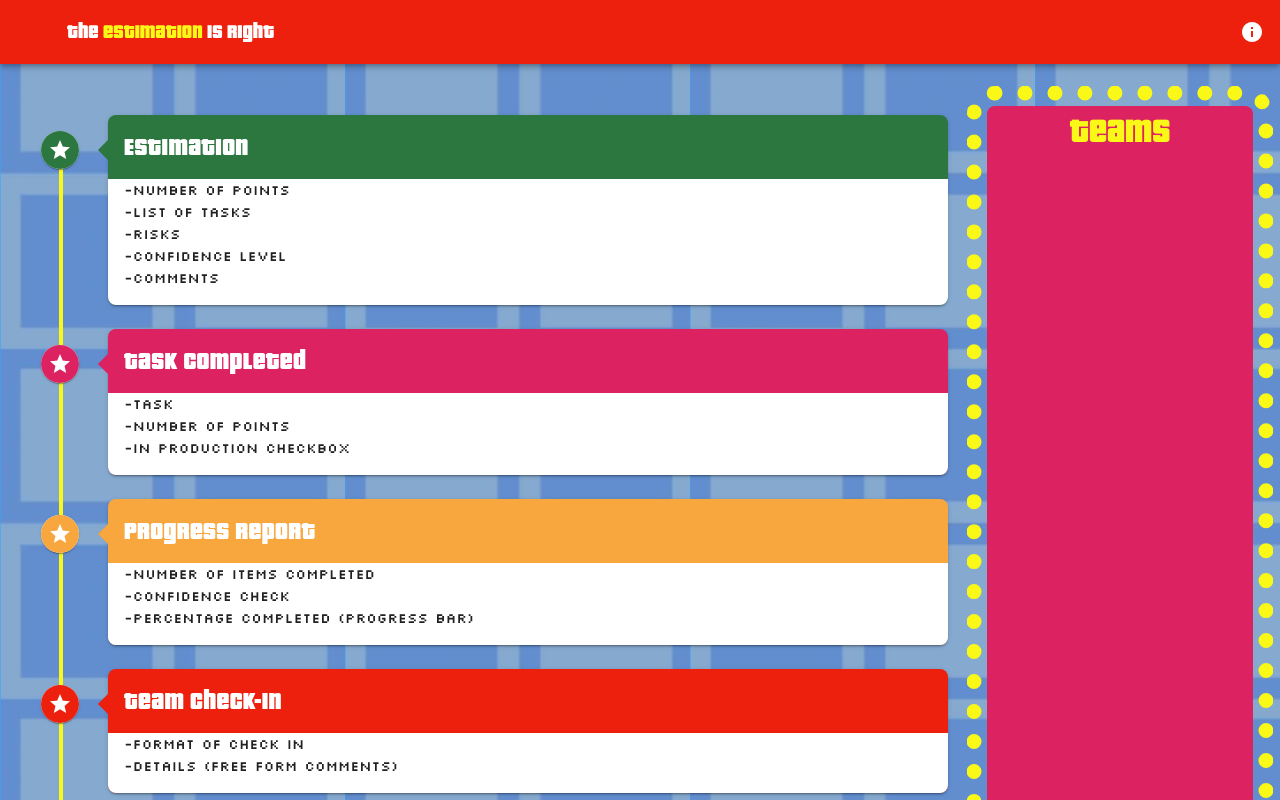
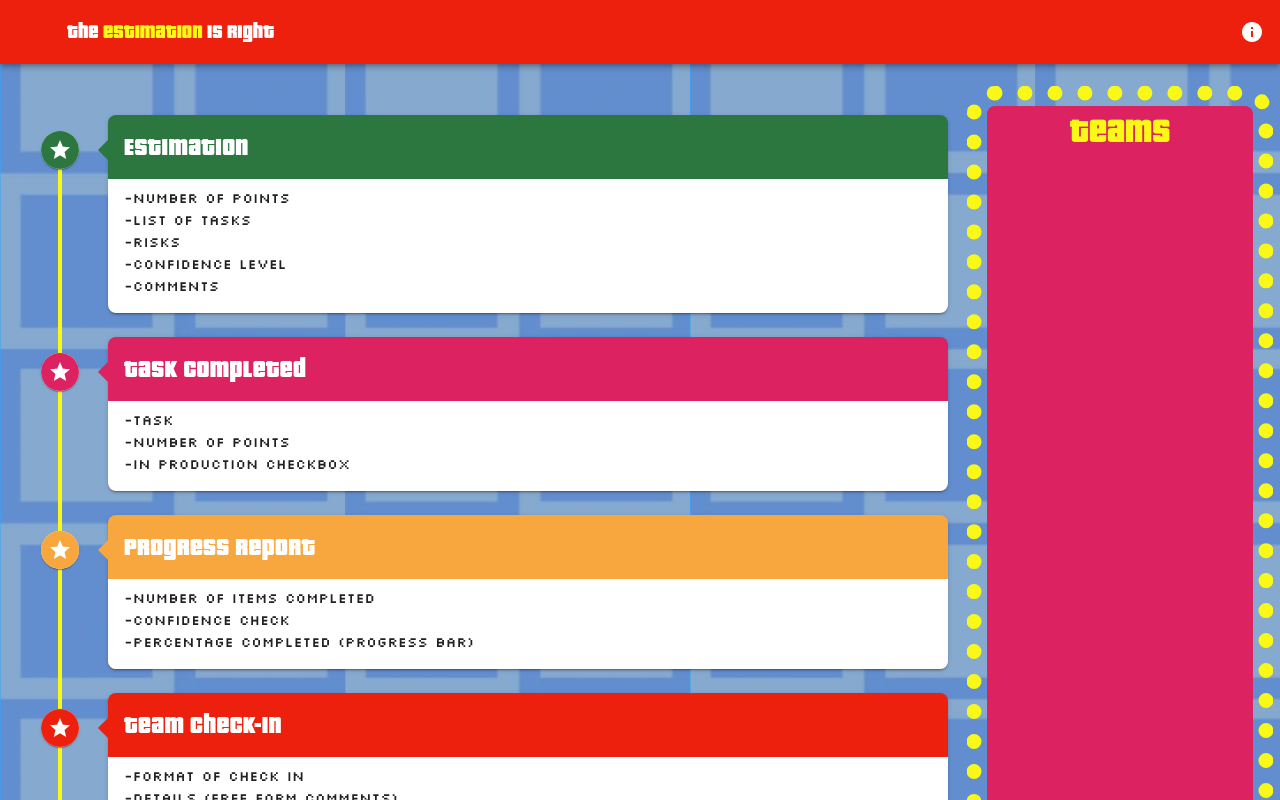
Before and after one commit to Straktor/clickevents, a Vue app: page / in a window 1280 px wide. Shown: the top 800 px of the page. Built offline with nearby package versions, Linux system fonts and the light colour scheme.

Commit message:
More css fun

```diff
--- a/src/views/HomeView.vue
+++ b/src/views/HomeView.vue
@@ -22,7 +22,7 @@
               <v-card-title class="text-h6">
                 {{ item.type }}
               </v-card-title>
-              <v-card-text class="white text--primary">
+              <v-card-text class="white text--primary pt-2">
                 <div
                   v-for="(c, i) in item.content"
                   :key="i"
@@ -131,10 +131,13 @@ export default {
 
 .v-timeline::before {
   height: calc(100% - 90px);
-  left: calc(48px - 2px);
   top: 42px;
   width: 4px;
   background-color: var(--v-cYellow-base);
+}
+
+.v-application--is-ltr .v-timeline--dense:not(.v-timeline--reverse)::before {
+  left: calc(48px - 2px);
 }
 
 .v-timeline::after {
```
